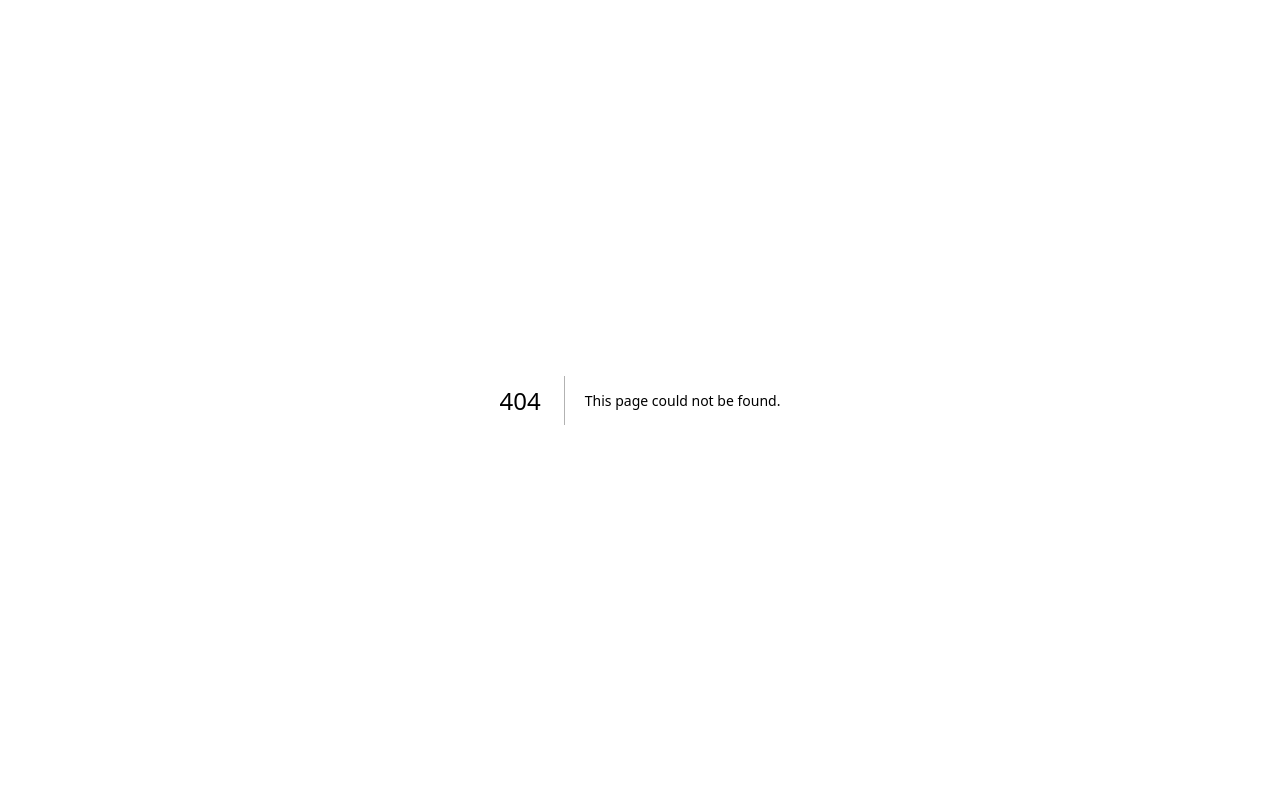
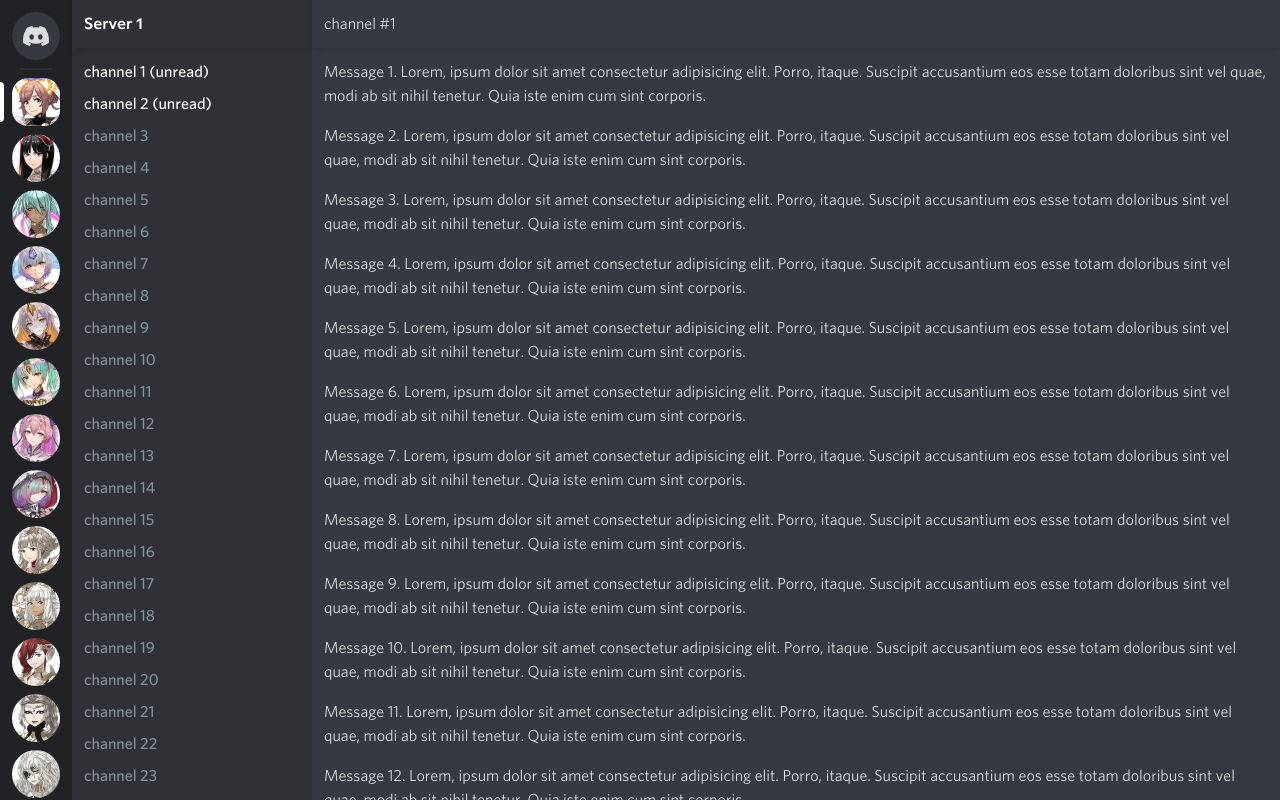
Before and after one commit to LutherTS/build-ui-tailwind-mastery, a Next.js app: page /channels/1/1 in a window 1280 px wide. Before the commit this address had no page. Built offline with nearby package versions, Linux system fonts and the light colour scheme.

Commit message:
Nested layouts.

```diff
--- /dev/null
+++ b/app/(pages)/channels/[serverid]/[channelid]/layout.tsx
@@ -0,0 +1,22 @@
+export default function ChannelLayout({
+  params,
+  children,
+}: Readonly<{
+  children: React.ReactNode;
+  params: {
+    channelid: string;
+  };
+}>) {
+  const channelId = params.channelid;
+
+  return (
+    <>
+      <div className="flex flex-1 flex-col bg-gray-700">
+        <div className="flex h-12 flex-shrink-0 items-center px-3 shadow-md">
+          channel #{channelId}
+        </div>
+        {children}
+      </div>
+    </>
+  );
+}
--- /dev/null
+++ b/app/(pages)/channels/[serverid]/[channelid]/page.tsx
@@ -0,0 +1,18 @@
+export default function ChannelPage() {
+  return (
+    <>
+      <div className="flex-1 space-y-4 overflow-y-scroll p-3">
+        {Array.from({ length: 40 }, (_, i) => {
+          return (
+            <p key={i + 1}>
+              Message {i + 1}. Lorem, ipsum dolor sit amet consectetur
+              adipisicing elit. Porro, itaque. Suscipit accusantium eos esse
+              totam doloribus sint vel quae, modi ab sit nihil tenetur. Quia
+              iste enim cum sint corporis.
+            </p>
+          );
+        })}
+      </div>
+    </>
+  );
+}
--- /dev/null
+++ b/app/(pages)/channels/[serverid]/layout.tsx
@@ -0,0 +1,29 @@
+export default function ServerLayout({
+  params,
+  children,
+}: Readonly<{
+  children: React.ReactNode;
+  params: {
+    serverid: string;
+  };
+}>) {
+  const serverId = params.serverid;
+
+  return (
+    <>
+      <div className="flex w-60 flex-col bg-gray-800">
+        <div className="flex h-12 items-center px-3 font-ginto text-white shadow-md">
+          Server {serverId}
+        </div>
+        <div className="flex-1 space-y-2 overflow-y-scroll p-3 font-medium text-gray-300">
+          <p className="text-white">channel 1 (unread)</p>
+          <p className="text-white">channel 2 (unread)</p>
+          {Array.from({ length: 38 }, (_, i) => {
+            return <p key={i + 3}>channel {i + 3}</p>;
+          })}
+        </div>
+      </div>
+      {children}
+    </>
+  );
+}
--- a/app/(pages)/channels/[serverid]/page.tsx
+++ /dev/null
@@ -1,15 +0,0 @@
-export default function ServerPage({
-  params,
-}: {
-  params: {
-    serverid: string;
-  };
-}) {
-  const serverId = params.serverid;
-
-  return (
-    <>
-      <p>Server {serverId}</p>
-    </>
-  );
-}
--- a/app/(pages)/channels/layout.tsx
+++ b/app/(pages)/channels/layout.tsx
@@ -35,10 +35,11 @@ export default function ChannelsLayout({
               );
             else
               return (
-                <ServerLink key={i} href={`/channels/${i}`}>
+                <ServerLink key={i} href={`/channels/${i}/1`}>
                   <Image
                     src={`/feh-characters/character_thumb_${i}.png`}
                     alt={`i`}
+                    sizes="(max-width: 768px) 100vw, (max-width: 1200px) 50vw, 33vw" // trying a default for warning handling
                     fill
                   />
                 </ServerLink>
--- a/app/(pages)/channels/server-link.tsx
+++ b/app/(pages)/channels/server-link.tsx
@@ -11,14 +11,15 @@ export function ServerLink({
   href: string;
 }>) {
   const pathname = usePathname();
-  const isPathname = pathname === href;
+  const parentPath = pathname.split("/").slice(0, -1).join("/").concat("/");
+  const hasParentPath = href.startsWith(parentPath);
 
   return (
     <div className="relative">
       <Link href={href} className="group peer block active:translate-y-px">
         <div
           className={`size-icon relative flex items-center justify-center overflow-hidden transition-all duration-200 ${
-            isPathname
+            hasParentPath
               ? "bg-brand rounded-icon-hover text-white"
               : "group-hover:bg-brand rounded-icon group-hover:rounded-icon-hover bg-gray-700 text-gray-100 group-hover:text-white"
           }`}
@@ -28,7 +29,7 @@ export function ServerLink({
       </Link>
       <div
         className={`absolute -left-3 top-0 flex h-full flex-col justify-center ${
-          isPathname
+          hasParentPath
             ? "*:h-10"
             : "*:h-5 *:scale-0 *:bg-opacity-0 *:peer-hover:scale-100 *:peer-hover:bg-opacity-100"
         }`}
```
